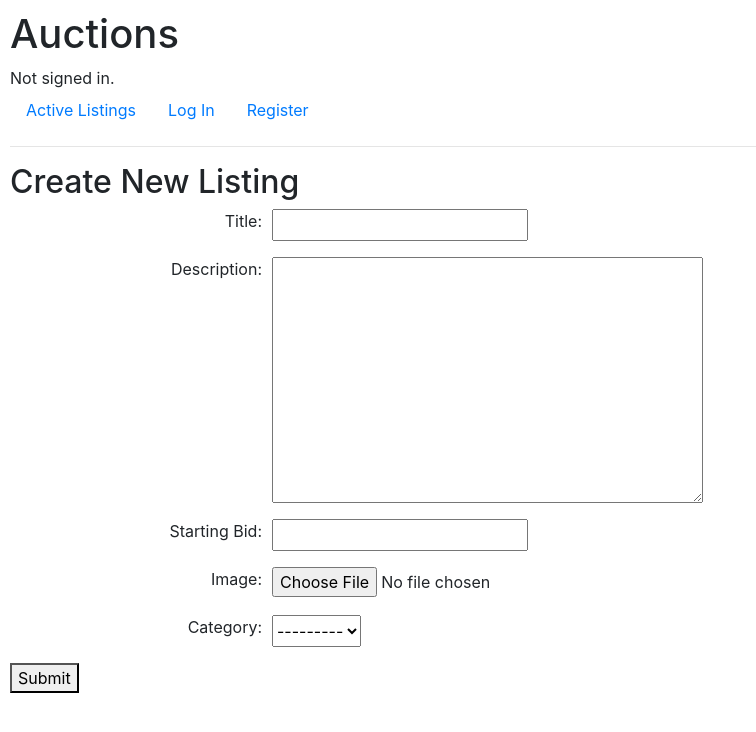
After one commit to arshannon9/cs33a-commerce, a Django app: page /create_listing in a window 1280 px wide. The commit adds this page. Shown: the top 732 px of the page, without its empty margins (0-756 px from the left). Run offline with Django 3.2, Linux system fonts and the light colour scheme; data that the repository does not hold is empty; some libraries are stand-ins or nearby versions.

Commit message:
Implement 'Create New Listing' functionality

```diff
--- /dev/null
+++ b/commerce/auctions/forms.py
@@ -0,0 +1,9 @@
+from django.forms import ModelForm
+
+from auctions.models import Listing
+
+
+class ListingForm(ModelForm):
+    class Meta:
+        model = Listing
+        fields = ['title', 'description', 'starting_bid', 'image', 'category']
--- a/commerce/auctions/models.py
+++ b/commerce/auctions/models.py
@@ -9,7 +9,7 @@ class User(AbstractUser):
 
 class Listing(models.Model):
     title = models.CharField(max_length=64)
-    description = models.CharField(max_length=100)
+    description = models.TextField(null=True)
     starting_bid = models.DecimalField(max_digits=12, decimal_places=2)
     date_created = models.DateTimeField(auto_now=False, auto_now_add=True)
     image = models.ImageField(
@@ -19,19 +19,20 @@ class Listing(models.Model):
 
 
 class Bid(models.Model):
-    bidder = models.FoerignKey(
-        'User', on_delete=models.CASCADE, related_name='bids')
+    bidder = models.ForeignKey(
+        'User', on_delete=models.CASCADE, null=True, related_name='bids')
     listing = models.ForeignKey(
-        'Listing', on_delete=models.CASCADE, related_name='listings')
-    bid_amount = models.DecimalField(max_digits=12, decimal_places=2)
+        'Listing', on_delete=models.CASCADE, null=True, related_name='bids')
+    bid_amount = models.DecimalField(
+        max_digits=12, decimal_places=2, default=0.00)
 
 
 class Comment(models.Model):
     bidder = models.ForeignKey(
-        'User', on_delete=models.CASCADE, related_name='comments')
+        'User', on_delete=models.CASCADE, null=True, related_name='comments')
     listing = models.ForeignKey(
-        'Listing', on_delete=models.CASCADE, related_name='listings')
-    comment = models.TextField()
+        'Listing', on_delete=models.CASCADE, null=True, related_name='comments')
+    comment = models.TextField(null=True)
 
 
 class Category(models.Model):
--- a/commerce/auctions/static/auctions/styles.css
+++ b/commerce/auctions/static/auctions/styles.css
@@ -1,3 +1,14 @@
 body {
     padding: 10px;
 }
+
+.form-group {
+    display: flex;
+    flex-direction: row;
+}
+
+.form-group label {
+    width: 20%;
+    text-align: end;
+    margin-right: 10px;
+}
--- /dev/null
+++ b/commerce/auctions/templates/auctions/create_listing.html
@@ -0,0 +1,31 @@
+{% extends "auctions/layout.html" %}
+
+{% block body %}
+    <h2>Create New Listing</h2>
+
+    <form method="POST">
+        {% csrf_token %}
+        <div class="form-group">
+            <label for="{{ form.title.id_for_label }}">Title:</label>
+            {{ form.title }}
+        </div>
+        <div class="form-group">
+            <label for="{{ form.description.id_for_label }}">Description:</label>
+            {{ form.description }}
+        </div>
+        <div class="form-group">
+            <label for="{{ form.starting_bid.id_for_label }}">Starting Bid:</label>
+            {{ form.starting_bid }}
+        </div>
+        <div class="form-group">
+            <label for="{{ form.image.id_for_label }}">Image:</label>
+            {{ form.image }}
+        </div>
+        <div class="form-group">
+            <label for="{{ form.category.id_for_label }}">Category:</label>
+            {{ form.category }}
+        </div>
+        <button type="submit">Submit</button>
+    </form>
+
+{% endblock %}
--- a/commerce/auctions/templates/auctions/layout.html
+++ b/commerce/auctions/templates/auctions/layout.html
@@ -22,6 +22,9 @@
             </li>
             {% if user.is_authenticated %}
                 <li class="nav-item">
+                    <a class="nav-link" href="{% url 'create_listing' %}">Create New Listing</a>
+                </li>
+                <li class="nav-item">
                     <a class="nav-link" href="{% url 'logout' %}">Log Out</a>
                 </li>
             {% else %}
--- a/commerce/auctions/urls.py
+++ b/commerce/auctions/urls.py
@@ -6,5 +6,6 @@ urlpatterns = [
     path("", views.index, name="index"),
     path("login", views.login_view, name="login"),
     path("logout", views.logout_view, name="logout"),
-    path("register", views.register, name="register")
+    path("register", views.register, name="register"),
+    path("create_listing", views.create_listing, name="create_listing")
 ]
--- a/commerce/auctions/views.py
+++ b/commerce/auctions/views.py
@@ -4,7 +4,8 @@ from django.http import HttpResponse, HttpResponseRedirect
 from django.shortcuts import render
 from django.urls import reverse
 
-from .models import User
+from auctions.models import User, Listing, Bid, Comment, Category
+from auctions.forms import ListingForm
 
 
 def index(request):
@@ -61,3 +62,16 @@ def register(request):
         return HttpResponseRedirect(reverse("index"))
     else:
         return render(request, "auctions/register.html")
+
+
+def create_listing(request):
+    if request.method == 'POST':
+        form = ListingForm(request.POST, request.FILES)
+        if form.is_valid():
+            new_listing = form.save(commit=False)
+            new_listing.user = request.user
+            new_listing.save()
+            return redirect('listing_detail', id=new_listing.id)
+    else:
+        form = ListingForm()
+    return render(request, 'auctions/create_listing.html', {'form': form})
```
Also changed, not shown: commerce/auctions/migrations/0003_category_bid_bid_amount_bid_bidder_bid_listing_and_more.py (added), commerce/auctions/migrations/0004_alter_listing_description.py (added), commerce/db.sqlite3.
